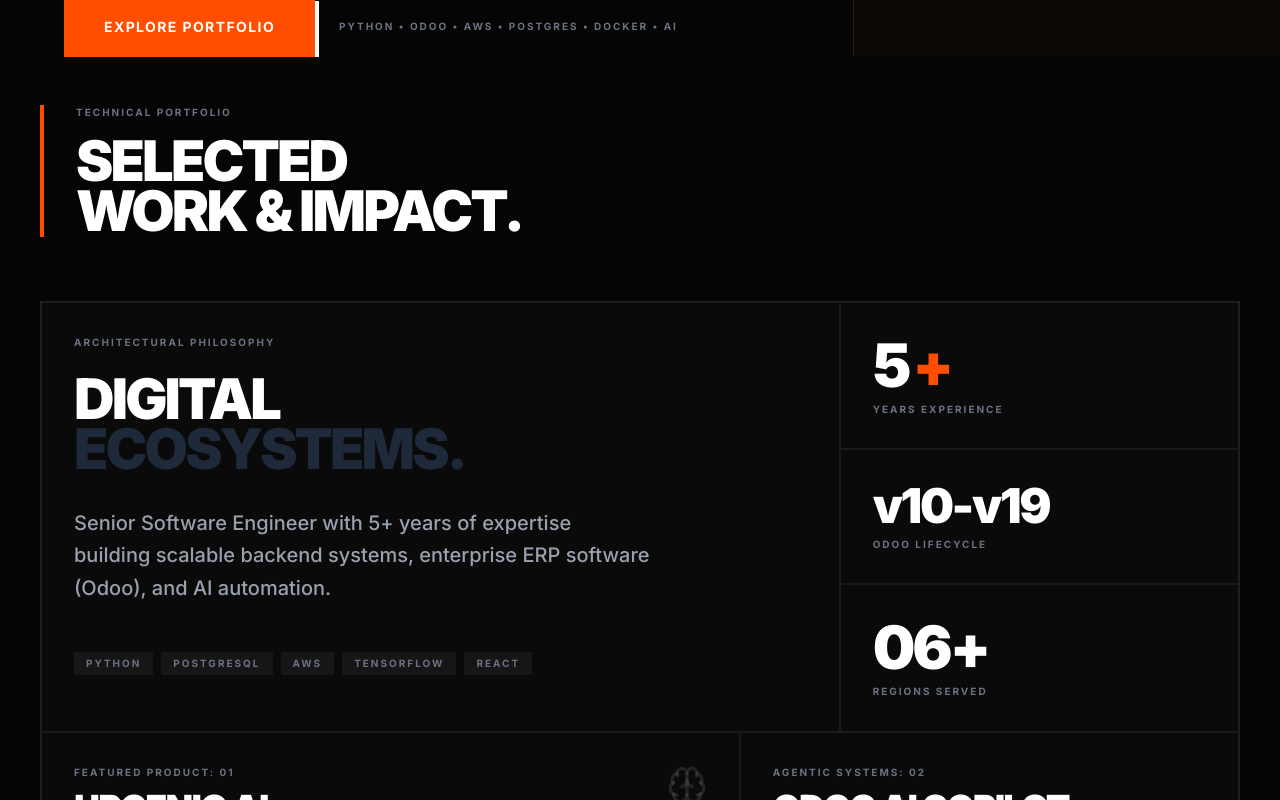
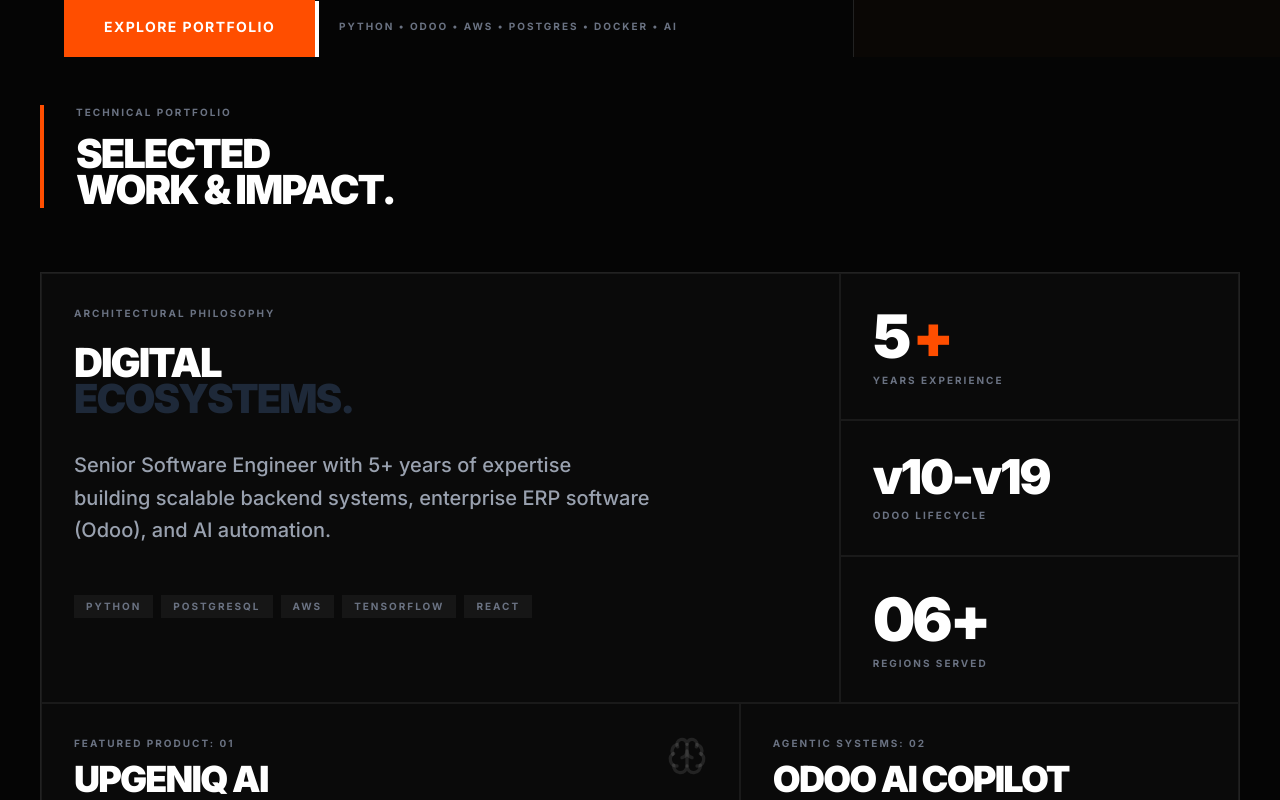
Before and after one commit to Ayyan420/ayyan-saddiqui-senior-software-engineer-portfolio, a Next.js app: page / in a window 1280 px wide. Shown: the part 880-1680 px from the top of the page. Built offline with nearby package versions, Linux system fonts and the light colour scheme.

Commit message:
adding the small font a bit for main head

```diff
--- a/app/globals.css
+++ b/app/globals.css
@@ -11,7 +11,7 @@
   --color-border-subtle: #222222;
   --color-card-bg: #0a0a0a;
   --color-card-border: #1a1a1a;
-  --text-7xl: 3.5rem;
+  --text-7xl: 2.5rem;
 }
 
 @layer base {
```
